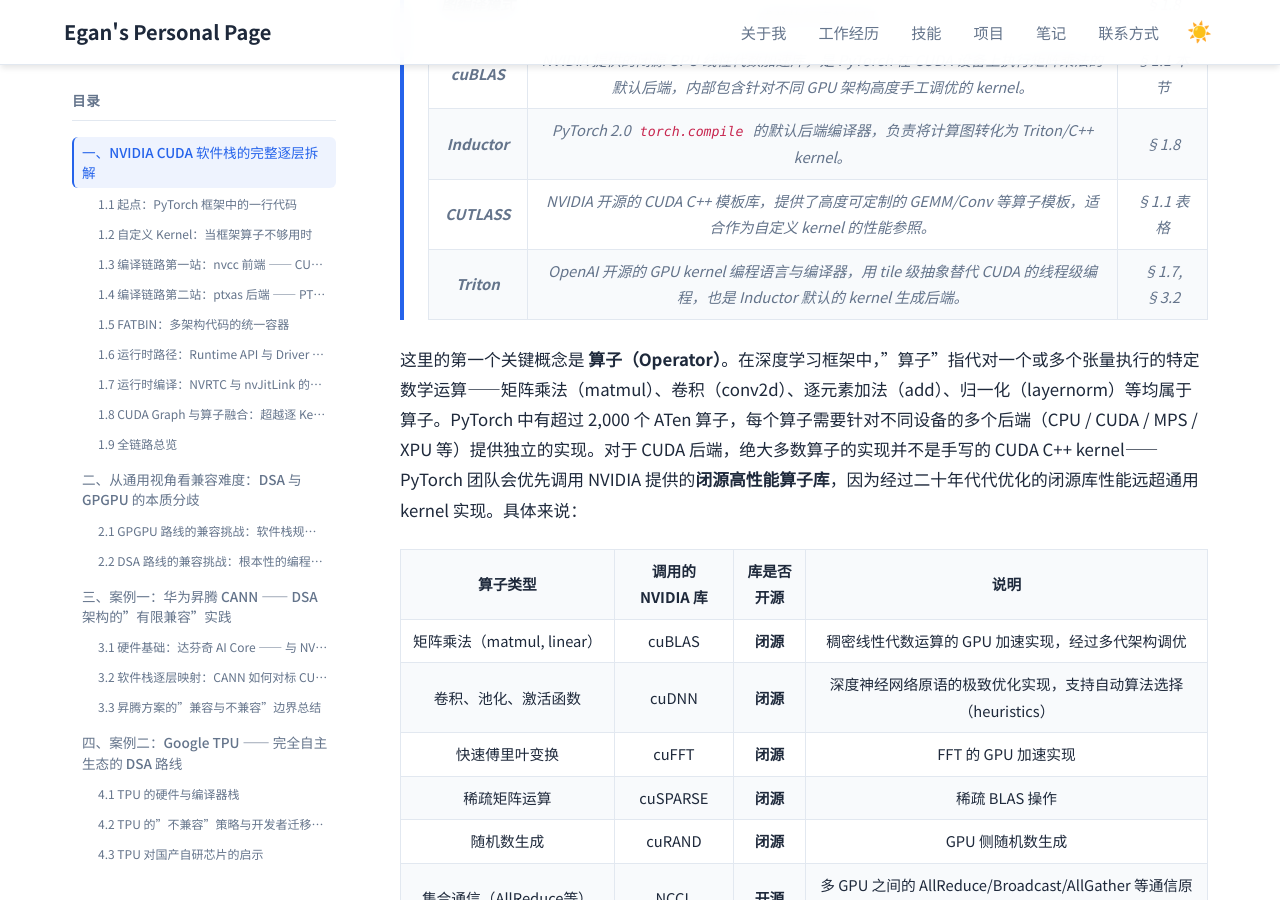
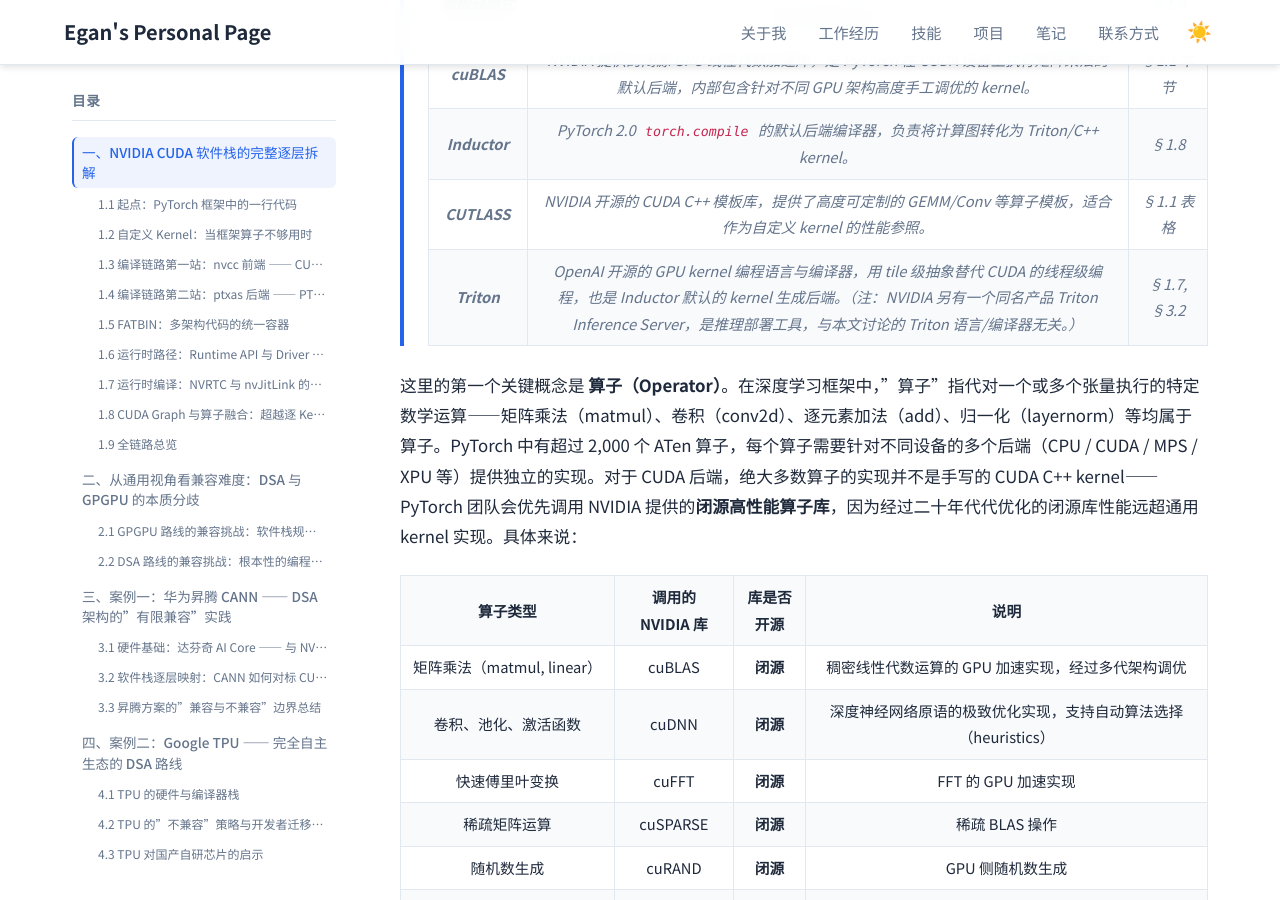
Before and after one commit to Lejun-Hu/Lejun-Hu.github.io, a Jekyll site: the page built from _notes/2026-8-15-cuda-ecosystem-compatibility.md, in a window 1280 px wide and 900 px high, scrolled down 2140 px. Built offline with Jekyll 4.4.1, drawn with Linux system fonts in a browser that asks for light colours.

Commit message:
Triton术语添加与NVIDIA Triton Inference Server的区分注释

```diff
--- a/_notes/2026-8-15-cuda-ecosystem-compatibility.md
+++ b/_notes/2026-8-15-cuda-ecosystem-compatibility.md
@@ -46,7 +46,7 @@ z = torch.matmul(x, y)
 > | **cuBLAS** | NVIDIA 提供的闭源 GPU 线性代数加速库，是 PyTorch 在 CUDA 设备上执行矩阵乘法的默认后端，内部包含针对不同 GPU 架构高度手工调优的 kernel。 | §1.1 本节 |
 > | **Inductor** | PyTorch 2.0 `torch.compile` 的默认后端编译器，负责将计算图转化为 Triton/C++ kernel。 | §1.8 |
 > | **CUTLASS** | NVIDIA 开源的 CUDA C++ 模板库，提供了高度可定制的 GEMM/Conv 等算子模板，适合作为自定义 kernel 的性能参照。 | §1.1 表格 |
-> | **Triton** | OpenAI 开源的 GPU kernel 编程语言与编译器，用 tile 级抽象替代 CUDA 的线程级编程，也是 Inductor 默认的 kernel 生成后端。 | §1.7, §3.2 |
+> | **Triton** | OpenAI 开源的 GPU kernel 编程语言与编译器，用 tile 级抽象替代 CUDA 的线程级编程，也是 Inductor 默认的 kernel 生成后端。（注：NVIDIA 另有一个同名产品 Triton Inference Server，是推理部署工具，与本文讨论的 Triton 语言/编译器无关。） | §1.7, §3.2 |
 
 这里的第一个关键概念是 **算子（Operator）**。在深度学习框架中，"算子"指代对一个或多个张量执行的特定数学运算——矩阵乘法（matmul）、卷积（conv2d）、逐元素加法（add）、归一化（layernorm）等均属于算子。PyTorch 中有超过 2,000 个 ATen 算子，每个算子需要针对不同设备的多个后端（CPU / CUDA / MPS / XPU 等）提供独立的实现。对于 CUDA 后端，绝大多数算子的实现并不是手写的 CUDA C++ kernel——PyTorch 团队会优先调用 NVIDIA 提供的**闭源高性能算子库**，因为经过二十年代代优化的闭源库性能远超通用 kernel 实现。具体来说：
 
```
